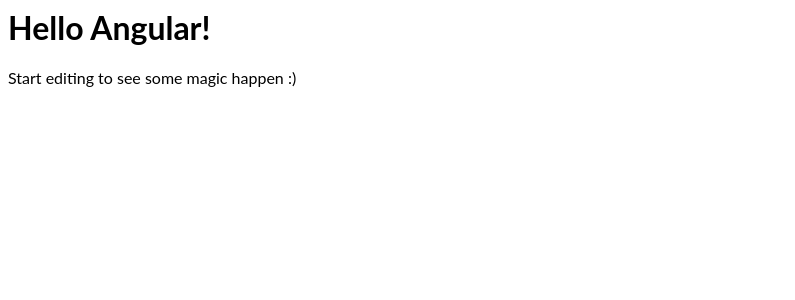
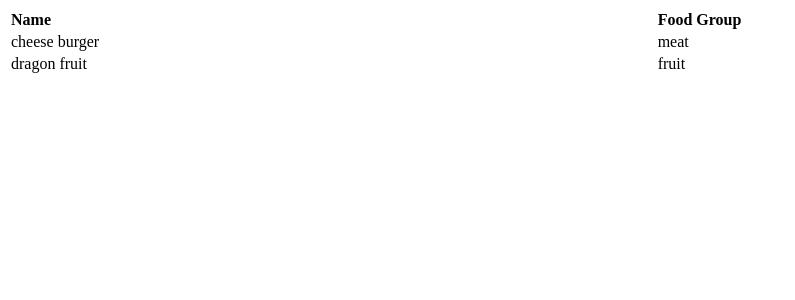
Before and after one commit to addylieber/food-list-old, an Angular app: page / in a window 1280 px wide. Shown: the top 300 px of the page, without its empty margins (0-795 px from the left). Built offline with nearby package versions, Linux system fonts and the light colour scheme.

Commit message:
Created a table

```diff
--- a/src/app/app.component.html
+++ b/src/app/app.component.html
@@ -1,4 +1,14 @@
-<hello name="{{ name }}"></hello>
-<p>
-  Start editing to see some magic happen :)
-</p>
+<table style="width:100%">
+  <tr style="text-align: left">
+    <th>Name</th>
+    <th>Food Group</th>
+  </tr>
+  <tr>
+    <td>cheese burger</td>
+    <td>meat</td>
+  </tr>
+  <tr>
+    <td>dragon fruit</td>
+    <td>fruit</td>
+  </tr>
+</table>
```
